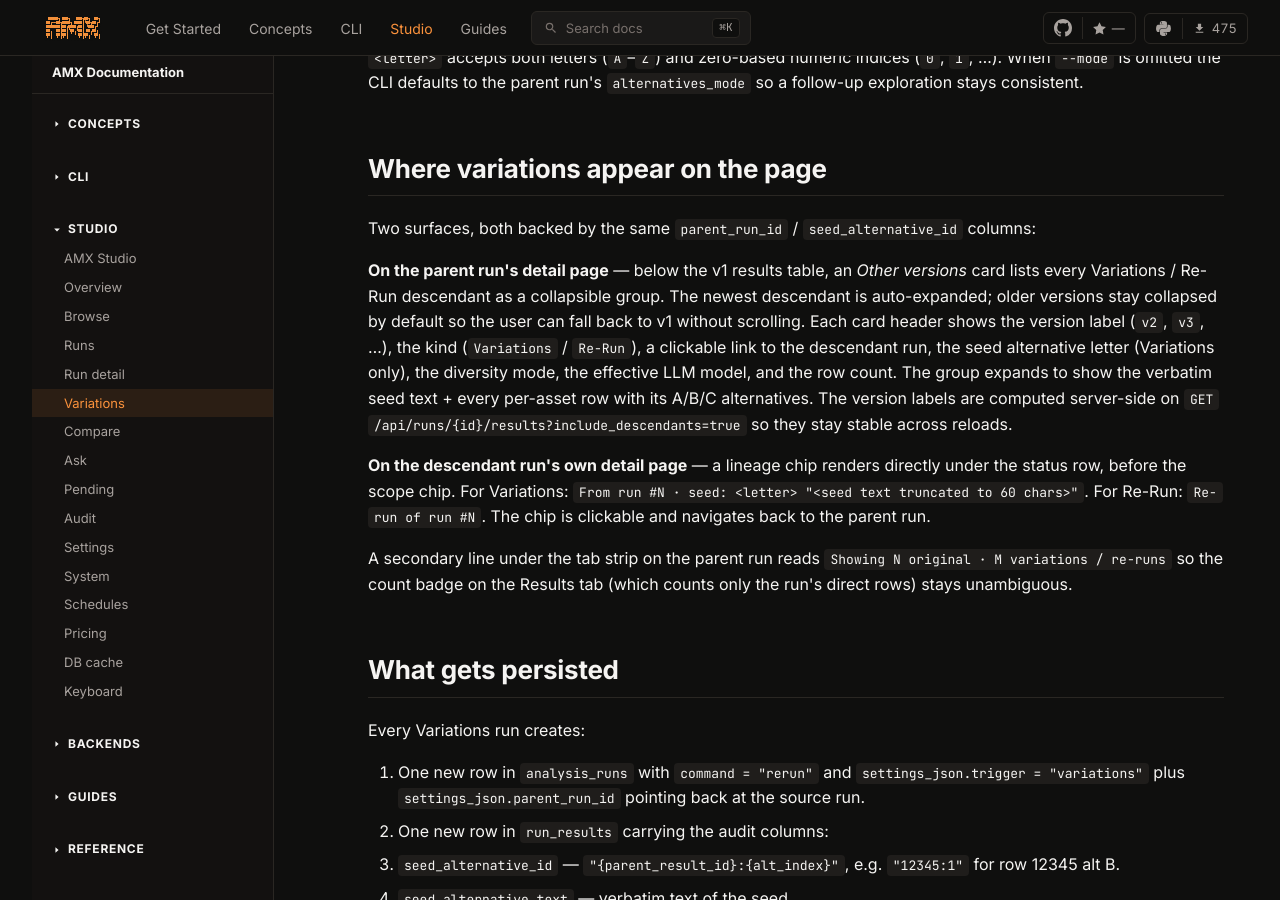
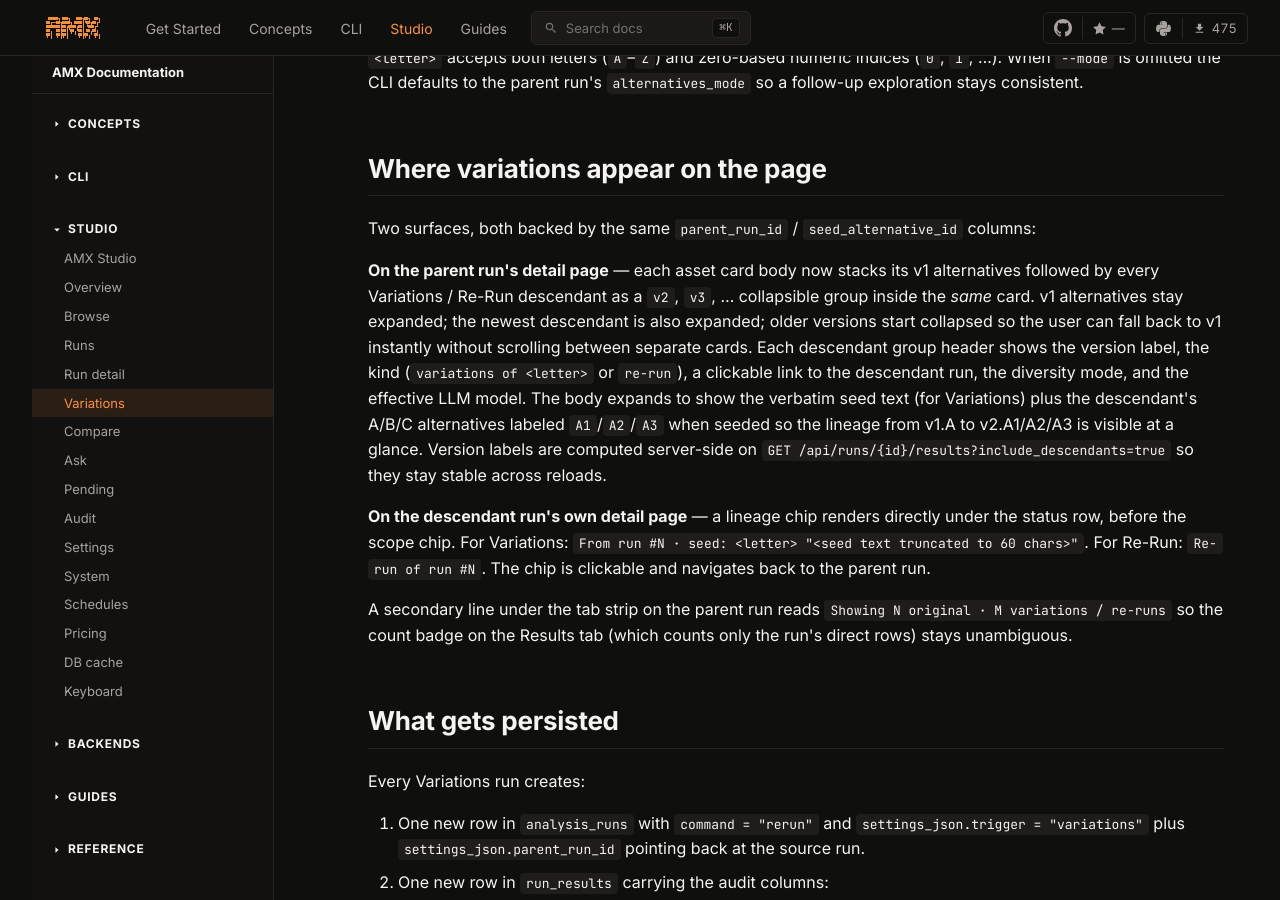
Before and after one commit to omeryasirkucuk/amx-docs, an MkDocs documentation site: the page built from docs/studio/variations.md, in a window 1280 px wide and 900 px high, scrolled down 2103 px. Built offline with MkDocs 1.6.1 and Material for MkDocs 9.7.7, drawn with Linux system fonts in a browser that asks for light colours; comment, search, counter and statistics services are not loaded.

Commit message:
docs(variations): describe inline v1+v2 stacking per asset card
The previous text described a run-wide 'Other versions' card below
the results table. That panel has been replaced by per-asset inline
version groups inside each ResultRowItem so the user no longer has
to scroll past the entire results list to compare v1 vs v2.

```diff
--- a/docs/studio/variations.md
+++ b/docs/studio/variations.md
@@ -102,18 +102,21 @@ stays consistent.
 Two surfaces, both backed by the same `parent_run_id` /
 `seed_alternative_id` columns:
 
-**On the parent run's detail page** — below the v1 results table,
-an *Other versions* card lists every Variations / Re-Run descendant
-as a collapsible group. The newest descendant is auto-expanded; older
-versions stay collapsed by default so the user can fall back to v1
-without scrolling. Each card header shows the version label
-(`v2`, `v3`, …), the kind (`Variations` / `Re-Run`), a clickable link
-to the descendant run, the seed alternative letter (Variations only),
-the diversity mode, the effective LLM model, and the row count. The
-group expands to show the verbatim seed text + every per-asset row
-with its A/B/C alternatives. The version labels are computed
-server-side on `GET /api/runs/{id}/results?include_descendants=true`
-so they stay stable across reloads.
+**On the parent run's detail page** — each asset card body now
+stacks its v1 alternatives followed by every Variations / Re-Run
+descendant as a `v2`, `v3`, … collapsible group inside the *same*
+card. v1 alternatives stay expanded; the newest descendant is also
+expanded; older versions start collapsed so the user can fall back
+to v1 instantly without scrolling between separate cards. Each
+descendant group header shows the version label, the kind
+(`variations of <letter>` or `re-run`), a clickable link to the
+descendant run, the diversity mode, and the effective LLM model.
+The body expands to show the verbatim seed text (for Variations)
+plus the descendant's A/B/C alternatives labeled `A1`/`A2`/`A3`
+when seeded so the lineage from v1.A to v2.A1/A2/A3 is visible at
+a glance. Version labels are computed server-side on
+`GET /api/runs/{id}/results?include_descendants=true` so they stay
+stable across reloads.
 
 **On the descendant run's own detail page** — a lineage chip
 renders directly under the status row, before the scope chip. For
```
